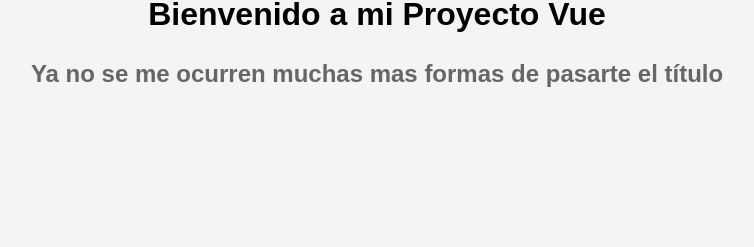
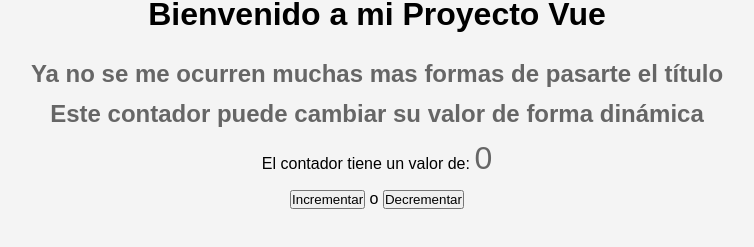
Before and after one commit to Antonio-Moya-Calvo/Ejercicios-Vue, a Vue app: page / in a window 1280 px wide. Shown: the part 159-406 px from the top of the page, without its empty margins (263-1017 px from the left). Built offline with nearby package versions, Linux system fonts and the light colour scheme.

Commit message:
feature(componets): crete contador component

```diff
--- a/src/App.vue
+++ b/src/App.vue
@@ -1,6 +1,6 @@
 <script setup>
-
   import TheTitle from'./components/TheTitle.vue'
+  import TheCounter from './components/TheCounter.vue';
 </script>
 
 <template>
@@ -10,6 +10,7 @@
   <main>
     <h1>Bienvenido a mi Proyecto Vue</h1>
     <TheTitle>Ya no se me ocurren muchas mas formas de pasarte el título</TheTitle>
+    <TheCounter></TheCounter>
   </main>
 </template>
 
--- /dev/null
+++ b/src/components/TheCounter.vue
@@ -0,0 +1,44 @@
+<script setup>
+import { ref } from 'vue'
+import TheTitle from './TheTitle.vue'
+
+const counter = ref(0)
+
+function increment() { counter.value++ }
+function decrement() { counter.value-- }
+
+</script>
+
+<template>
+<section>
+<TheTitle>Este contador puede cambiar su valor de forma dinámica </TheTitle>
+<div class="contador">
+    <p>El contador tiene un valor de: <span>{{ counter }}</span> </p>
+    <p><button @click="increment">Incrementar</button> o <button @click="decrement">Decrementar</button></p>
+</div>
+</section>
+</template>
+
+<style>
+    section {
+        width:fit-content;
+        margin: auto;
+        padding: 1em 1em;
+        display: flex;
+        flex-direction: column;
+        align-items: center;
+    }
+    .contador{
+        margin: 1em 0;
+        display: flex;
+        flex-direction: column;
+        align-items: center;
+        gap: 1em;
+    }
+    span{
+        font-size: 2em;
+        color: var(--color-text-secondary);
+    }
+
+
+</style>
```
